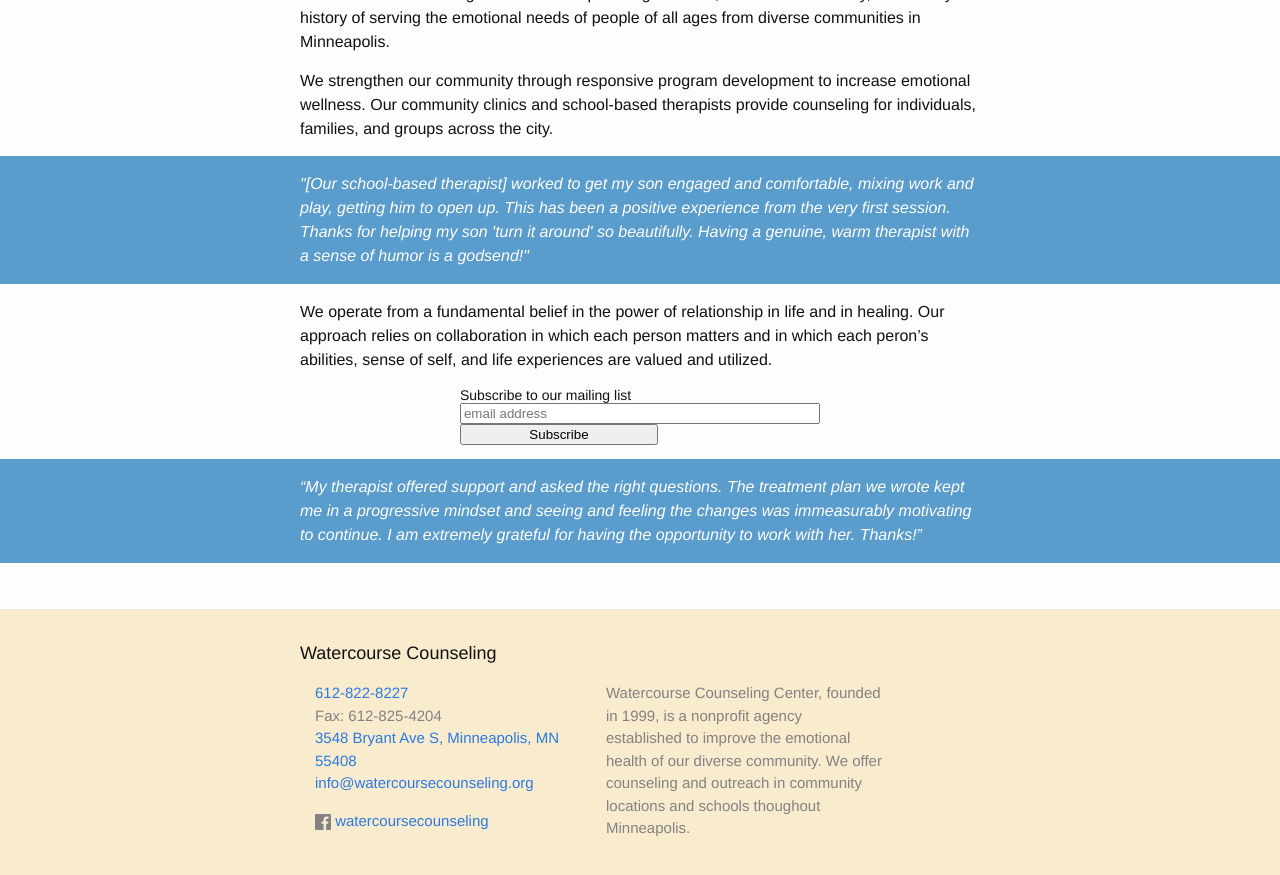
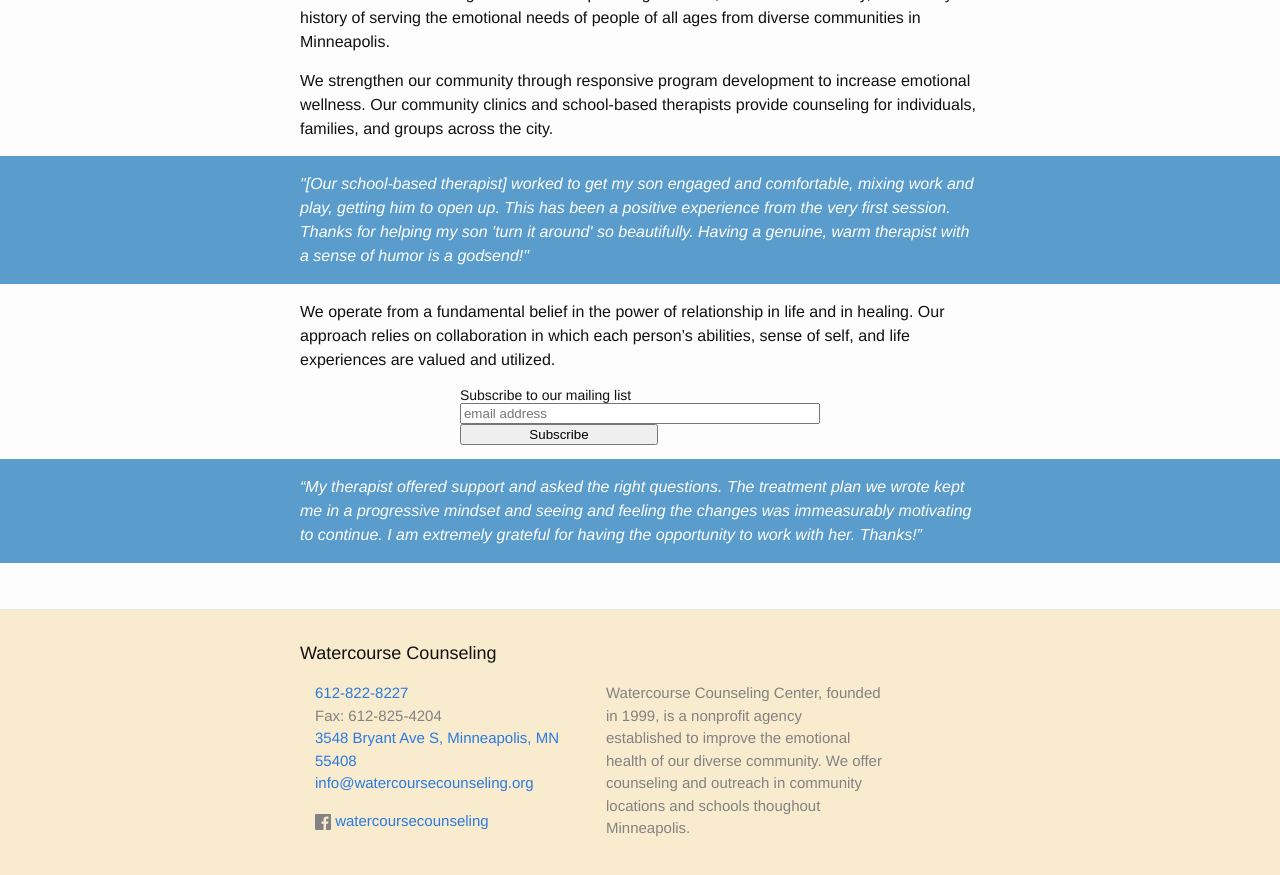
Before and after one commit to watercourse-cc/watercourse, a Jekyll site: the page built from index.html, in a window 1280 px wide and 900 px high, scrolled down 724 px. Shown: the top 875 px of the window. Built offline with Jekyll 4.4.1, drawn with Linux system fonts in a browser that asks for light colours; comment, search, counter and statistics services are not loaded.

Commit message:
Update welcome.md

```diff
--- a/_includes/welcome.md
+++ b/_includes/welcome.md
@@ -23,8 +23,7 @@
 </section>
 
 We operate from a fundamental belief in the power of relationship in
-life and in healing. Our approach relies on collaboration in which each
-person matters and in which each peron's abilities, sense of self, and
+life and in healing. Our approach relies on collaboration in which each person's abilities, sense of self, and
 life experiences are valued and utilized.
 
 <!-- Begin MailChimp Signup Form -->
```
